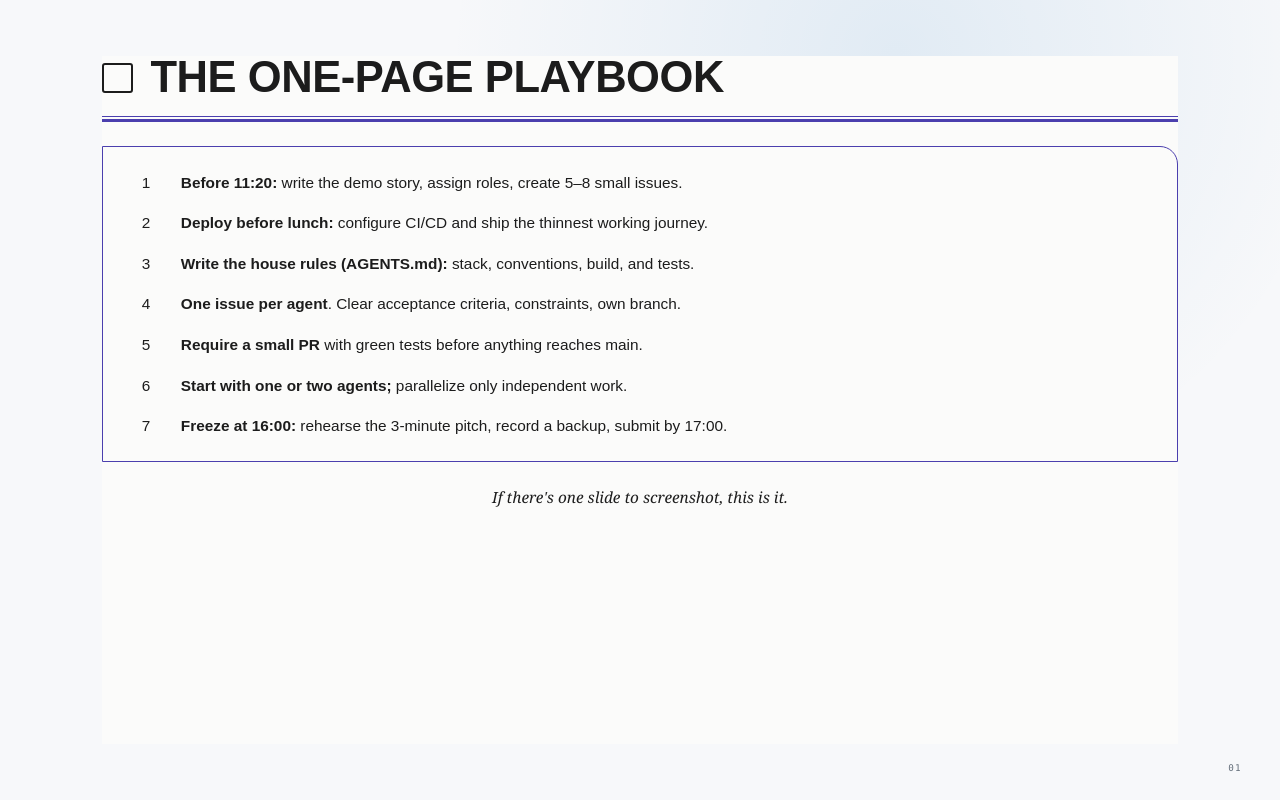
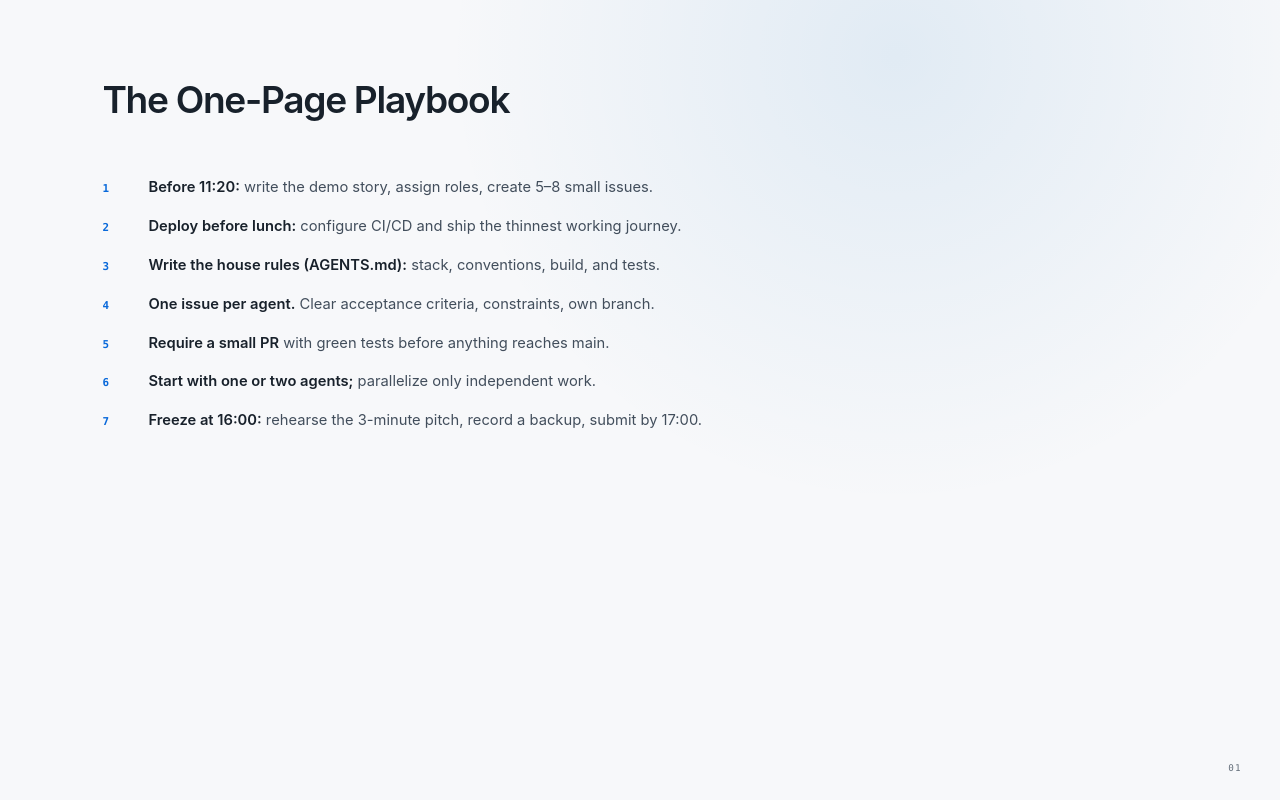
Before and after one commit to J-o-n-a-t-h-a-n-M-u-e-l-l-e-r/lattice, a Next.js app in the folder apps/web/: page /pitch in a window 1280 px wide. Built offline with nearby package versions, Linux system fonts and the light colour scheme.

Commit message:
changes in UI

```diff
--- a/apps/web/components/PitchDeck.module.css
+++ b/apps/web/components/PitchDeck.module.css
@@ -81,92 +81,61 @@
   transform: scale(1);
 }
 
-.playbookSurface {
-  background: #fbfbfa;
-  box-sizing: border-box;
-  color: #1c1c1c;
-  display: flex;
-  flex-direction: column;
-  inset: clamp(2.5rem, 7vh, 5.5rem) clamp(2rem, 8vw, 8rem) clamp(2.5rem, 7vh, 5rem);
-  margin: auto;
-  max-width: 76rem;
+.playbookHeading {
+  left: clamp(1.25rem, 8vw, 9rem);
   position: absolute;
+  top: clamp(5rem, 9vh, 7rem);
 }
 
-.playbookHeader {
-  align-items: center;
-  display: flex;
-  gap: clamp(0.7rem, 1.4vw, 1.1rem);
-}
-
-.playbookIcon {
-  border: 2.5px solid #1c1c1c;
-  border-radius: 3px;
-  flex: 0 0 auto;
-  height: clamp(1.4rem, 2.4vw, 1.9rem);
-  width: clamp(1.4rem, 2.4vw, 1.9rem);
-}
-
-.playbookHeader h1 {
-  color: #1c1c1c;
-  font-family: Arial, Helvetica, sans-serif;
-  font-size: clamp(1.6rem, 3.4vw, 2.9rem);
-  font-weight: 700;
-  letter-spacing: -0.01em;
-  line-height: 1;
+.playbookHeading h1 {
+  color: #18212b;
+  font-family: -apple-system, BlinkMacSystemFont, "Segoe UI", Helvetica, Arial, sans-serif;
+  font-size: clamp(1.75rem, 2.9vw, 2.85rem);
+  font-weight: 600;
+  letter-spacing: -0.035em;
+  line-height: 1.1;
   margin: 0;
-}
-
-.playbookRule {
-  border-bottom: 3px solid #4b3fae;
-  border-top: 1.5px solid #4b3fae;
-  height: 6px;
-  margin: clamp(0.9rem, 2vh, 1.3rem) 0 clamp(1.5rem, 3vh, 2.25rem);
+  white-space: nowrap;
 }
 
 .playbookList {
-  border: 1.5px solid #4b3fae;
-  border-radius: 0 18px 0 0;
   display: grid;
-  gap: clamp(0.9rem, 2.2vh, 1.5rem);
+  gap: clamp(0.8rem, 2.1vh, 1.5rem);
+  left: clamp(1.25rem, 8vw, 9rem);
   list-style: none;
   margin: 0;
-  padding: clamp(1.25rem, 3vh, 2rem) clamp(1.5rem, 3vw, 2.5rem);
+  padding: 0;
+  position: absolute;
+  right: clamp(1.25rem, 8vw, 9rem);
+  top: clamp(9.5rem, 22vh, 13rem);
 }
 
 .playbookList li {
   align-items: baseline;
   display: grid;
-  gap: clamp(0.6rem, 1.3vw, 1rem);
-  grid-template-columns: clamp(1rem, 1.8vw, 1.5rem) minmax(0, 1fr);
+  gap: clamp(0.9rem, 1.8vw, 1.5rem);
+  grid-template-columns: clamp(1.1rem, 1.8vw, 1.6rem) minmax(0, 1fr);
 }
 
 .playbookList li > b {
-  color: #1c1c1c;
-  font-family: Arial, Helvetica, sans-serif;
-  font-size: clamp(0.85rem, 1.2vw, 1.15rem);
-  font-weight: 400;
+  color: #0969da;
+  font-family: "SFMono-Regular", Consolas, monospace;
+  font-size: clamp(0.68rem, 0.85vw, 0.85rem);
+  font-weight: 700;
+  letter-spacing: 0.08em;
 }
 
 .playbookList p {
-  color: #1c1c1c;
-  font-family: Arial, Helvetica, sans-serif;
-  font-size: clamp(0.85rem, 1.2vw, 1.15rem);
+  color: #424e5c;
+  font-family: -apple-system, BlinkMacSystemFont, "Segoe UI", Helvetica, Arial, sans-serif;
+  font-size: clamp(0.85rem, 1.15vw, 1.12rem);
   line-height: 1.5;
   margin: 0;
 }
 
 .playbookList strong {
-  font-weight: 700;
-}
-
-.playbookCaption {
-  color: #1c1c1c;
-  font-family: Georgia, "Times New Roman", serif;
-  font-size: clamp(0.85rem, 1.2vw, 1.15rem);
-  font-style: italic;
-  margin: clamp(1.25rem, 3vh, 2rem) 0 0;
-  text-align: center;
+  color: #18212b;
+  font-weight: 600;
 }
 
 .kicker {
--- a/apps/web/components/PitchDeck.tsx
+++ b/apps/web/components/PitchDeck.tsx
@@ -173,23 +173,20 @@ export function PitchDeck() {
   return (
     <main className={styles.deck} aria-label="Lattice pitch deck">
       <section className={`${styles.slide} ${slide === 0 ? styles.active : ''}`} aria-hidden={slide !== 0}>
-        <article className={styles.playbookSurface}>
-          <header className={styles.playbookHeader}>
-            <span className={styles.playbookIcon} aria-hidden="true" />
-            <h1>THE ONE-PAGE PLAYBOOK</h1>
-          </header>
-          <div className={styles.playbookRule} />
+        <div className={styles.playbookHeading}>
+          <h1>The One-Page Playbook</h1>
+        </div>
+
         <ol className={styles.playbookList}>
           <li><b>1</b><p><strong>Before 11:20:</strong> write the demo story, assign roles, create 5–8 small issues.</p></li>
           <li><b>2</b><p><strong>Deploy before lunch:</strong> configure CI/CD and ship the thinnest working journey.</p></li>
           <li><b>3</b><p><strong>Write the house rules (AGENTS.md):</strong> stack, conventions, build, and tests.</p></li>
-            <li><b>4</b><p><strong>One issue per agent</strong>. Clear acceptance criteria, constraints, own branch.</p></li>
+          <li><b>4</b><p><strong>One issue per agent.</strong> Clear acceptance criteria, constraints, own branch.</p></li>
           <li><b>5</b><p><strong>Require a small PR</strong> with green tests before anything reaches main.</p></li>
           <li><b>6</b><p><strong>Start with one or two agents;</strong> parallelize only independent work.</p></li>
           <li><b>7</b><p><strong>Freeze at 16:00:</strong> rehearse the 3-minute pitch, record a backup, submit by 17:00.</p></li>
         </ol>
-          <p className={styles.playbookCaption}>If there&apos;s one slide to screenshot, this is it.</p>
-        </article>
+
       </section>
 
       <section className={`${styles.slide} ${slide === 1 ? styles.active : ''}`} aria-hidden={slide !== 1}>
```
Also changed, not shown: apps/web/next-env.d.ts. Lines whose indentation alone changed are shown as unchanged.
